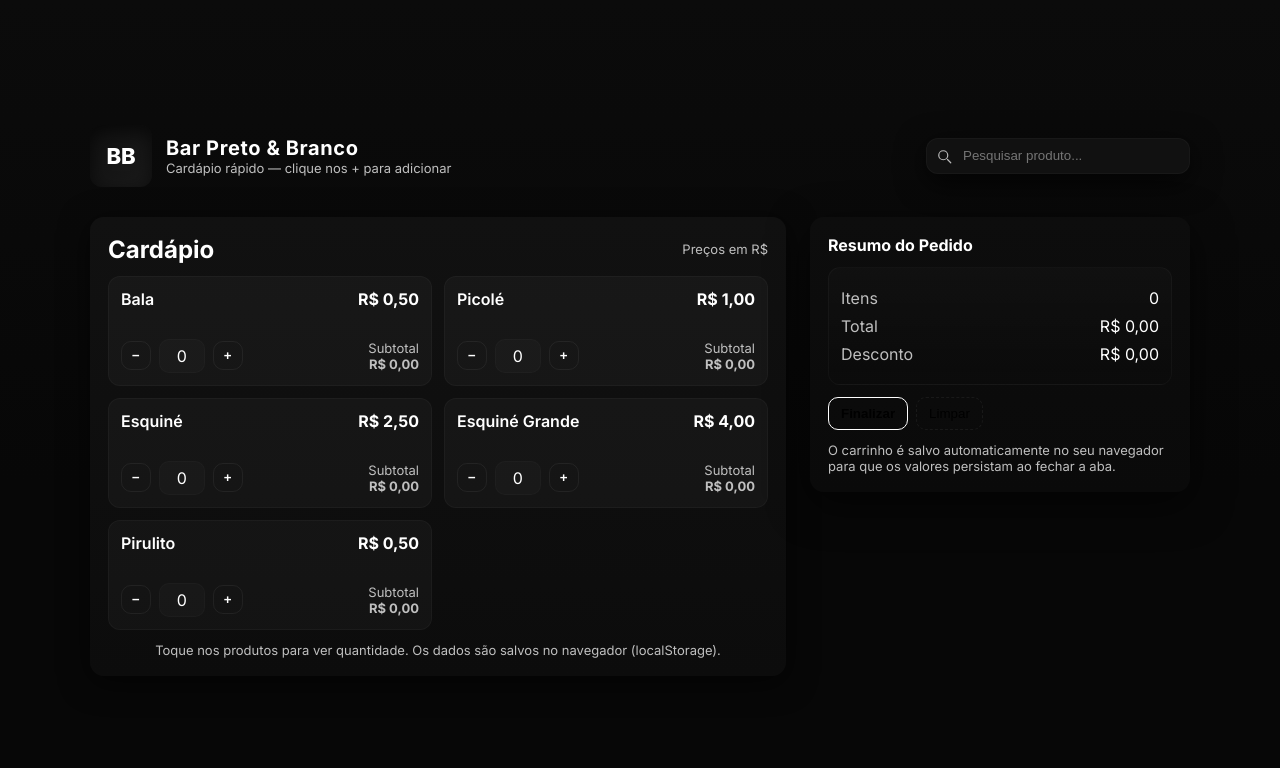
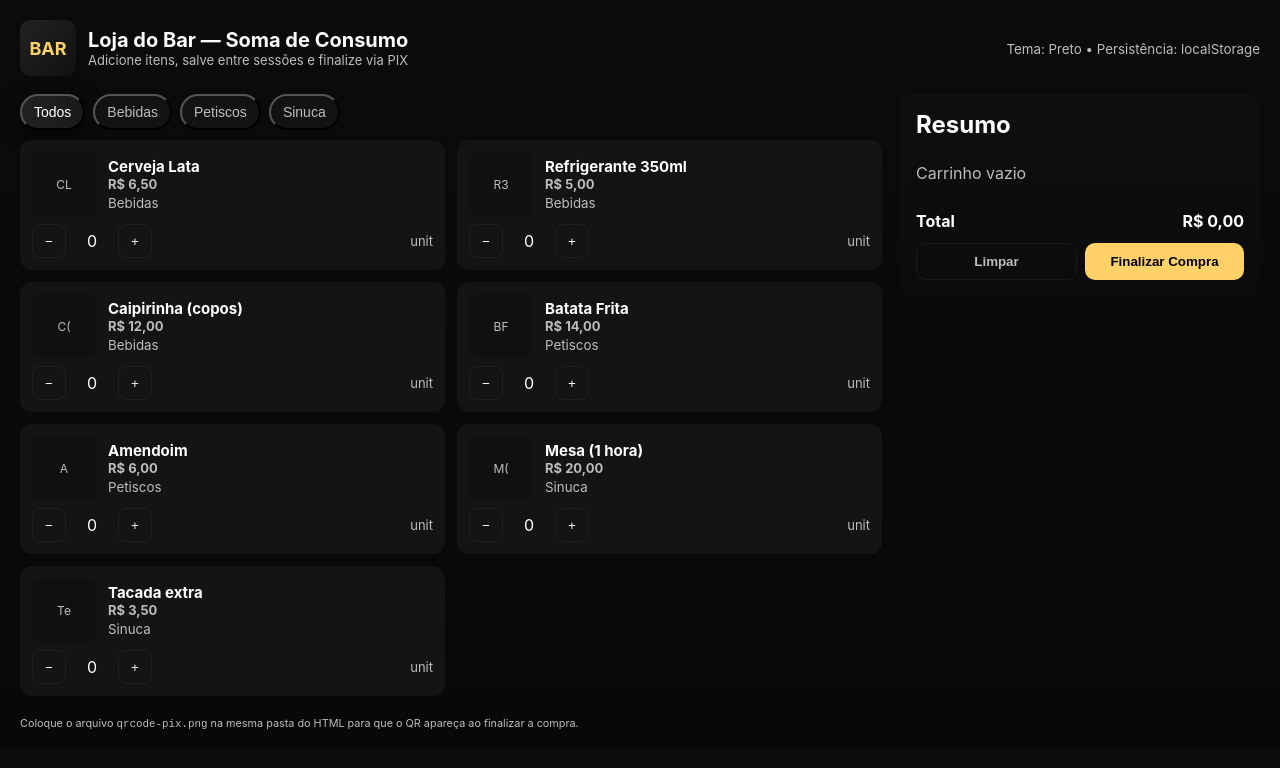
Before and after one commit to matheusgabriel001122-jpg/site, a plain HTML site: page Index.html in a window 1280 px wide. Drawn offline with Linux system fonts and the light colour scheme.

Commit message:
Update Index.html

```diff
--- a/Index.html
+++ b/Index.html
@@ -3,271 +3,314 @@
 <head>
   <meta charset="utf-8" />
   <meta name="viewport" content="width=device-width,initial-scale=1" />
-  <title>Bar Preto & Branco</title>
-  <link href="https://fonts.googleapis.com/css2?family=Inter:wght@300;400;600;700;800&display=swap" rel="stylesheet">
+  <title>Loja de Bar — Soma de Consumo</title>
   <style>
     :root{
       --bg:#0b0b0b;
-      --panel:#111;
-      --muted:#bfbfbf;
-      --accent:#fff;
+      --card:#141414;
+      --muted:#bdbdbd;
+      --accent:#ffd166;
       --glass: rgba(255,255,255,0.03);
-      --glass-2: rgba(255,255,255,0.02);
-      --radius:14px;
-      font-family: 'Inter', system-ui, -apple-system, 'Segoe UI', Roboto, 'Helvetica Neue', Arial;
     }
     *{box-sizing:border-box}
-    html,body{height:100%}
     body{
       margin:0;
-      min-height:100vh;
-      background:linear-gradient(180deg,var(--bg),#070707 60%);
-      color:var(--accent);
+      font-family:Inter, system-ui, -apple-system, 'Segoe UI', Roboto, 'Helvetica Neue', Arial;
+      background:linear-gradient(180deg,var(--bg),#080808);
+      color:#fff;
       -webkit-font-smoothing:antialiased;
       -moz-osx-font-smoothing:grayscale;
-      padding:28px;
-      display:flex;
-      align-items:center;
-      justify-content:center;
-    }
-
-    .container{
-      width:100%;
-      max-width:1100px;
-      display:grid;
-      grid-template-columns: 1fr 380px;
-      gap:24px;
-      align-items:start;
+      padding:20px;
     }
 
     header{
-      grid-column:1 / -1;
-      display:flex;
-      align-items:center;
-      justify-content:space-between;
-      gap:12px;
-      margin-bottom:6px;
+      display:flex;align-items:center;justify-content:space-between;gap:12px;margin-bottom:18px;
     }
     .brand{
-      display:flex;align-items:center;gap:14px
+      display:flex;gap:12px;align-items:center
     }
-    .logo{
-      width:62px;height:62px;border-radius:12px;background:linear-gradient(135deg,#111,#1a1a1a);display:flex;align-items:center;justify-content:center;font-weight:800;font-size:22px;color:var(--accent);box-shadow:0 6px 18px rgba(0,0,0,0.6) inset;
-    }
-    h1{margin:0;font-size:20px;letter-spacing:0.6px}
-    p.subtitle{margin:0;color:var(--muted);font-size:13px}
+    .logo{width:56px;height:56px;border-radius:10px;background:linear-gradient(135deg,#222,#111);display:flex;align-items:center;justify-content:center;font-weight:700;color:var(--accent);font-size:18px}
+    h1{margin:0;font-size:20px}
+    p.lead{margin:0;color:var(--muted);font-size:13px}
 
-    .search{
-      display:flex;gap:8px;align-items:center;background:var(--panel);padding:8px;border-radius:12px;border:1px solid rgba(255,255,255,0.03);
-      box-shadow:0 8px 30px rgba(0,0,0,0.7);
-    }
-    .search input{background:transparent;border:0;outline:none;color:var(--accent);width:220px}
+    main{display:grid;grid-template-columns:1fr 360px;gap:18px;align-items:start}
 
-    .menu{
-      background:linear-gradient(180deg,var(--panel),#0c0c0c);
-      border-radius:var(--radius);
-      padding:18px;
-      box-shadow:0 6px 30px rgba(0,0,0,0.6);
-    }
+    /* left: produtos */
+    .controls{display:flex;gap:8px;flex-wrap:wrap;margin-bottom:10px}
+    .tab{background:var(--glass);padding:8px 12px;border-radius:999px;cursor:pointer;color:var(--muted);font-size:14px}
+    .tab.active{background:linear-gradient(90deg,#222,#1a1a1a);color:#fff;box-shadow:0 4px 18px rgba(0,0,0,0.6)}
 
-    .menu-grid{display:grid;grid-template-columns:repeat(2,1fr);gap:12px}
-
-    .card{
-      background:var(--glass);
-      border-radius:12px;padding:12px;border:1px solid rgba(255,255,255,0.03);
-      display:flex;flex-direction:column;gap:8px;min-height:110px;justify-content:space-between;transition:transform .18s ease, box-shadow .18s ease;
-    }
-    .card:hover{transform:translateY(-6px);box-shadow:0 20px 40px rgba(0,0,0,0.6)}
-
-    .meta{display:flex;align-items:center;justify-content:space-between}
-    .meta .name{font-weight:600}
+    .products{display:grid;grid-template-columns:repeat(2,1fr);gap:12px}
+    .product{background:var(--card);border-radius:12px;padding:12px;display:flex;flex-direction:column;gap:8px}
+    .product .top{display:flex;gap:12px;align-items:center}
+    .thumb{width:64px;height:64px;border-radius:8px;background:#111;display:flex;align-items:center;justify-content:center;color:var(--muted);font-size:12px}
+    .meta{flex:1}
+    .meta h3{margin:0;font-size:15px}
+    .meta p{margin:0;color:var(--muted);font-size:13px}
     .price{font-weight:700}
 
-    .controls{display:flex;align-items:center;gap:8px}
-    button.btn{
-      background:transparent;border:1px solid rgba(255,255,255,0.06);padding:6px 10px;border-radius:10px;color:var(--accent);cursor:pointer;font-weight:600;
-    }
-    .qty{min-width:46px;text-align:center;padding:6px 8px;border-radius:10px;background:var(--glass-2);border:1px solid rgba(255,255,255,0.02)}
+    .actions{display:flex;align-items:center;gap:8px}
+    .qty-btn{width:34px;height:34px;border-radius:8px;border:1px solid rgba(255,255,255,0.05);background:transparent;color:#fff;cursor:pointer}
+    .qty{min-width:36px;text-align:center}
 
-    /* sidebar */
-    .sidebar{
-      background:linear-gradient(180deg,#0d0d0d,#0a0a0a);
-      border-radius:var(--radius);padding:18px;position:sticky;top:28px;height:fit-content;box-shadow:0 12px 40px rgba(0,0,0,0.6)
-    }
-    .sidebar h3{margin:0;font-size:16px}
-    .totals{margin-top:12px;border-radius:12px;padding:12px;background:linear-gradient(180deg,rgba(255,255,255,0.02),transparent);border:1px solid rgba(255,255,255,0.03)}
-    .line{display:flex;justify-content:space-between;align-items:center;margin:8px 0}
-
-    .actions{display:flex;gap:8px;margin-top:12px}
-    .primary{background:transparent;border:1px solid var(--accent);padding:8px 12px;border-radius:10px;cursor:pointer;font-weight:700}
-    .ghost{background:transparent;border:1px dashed rgba(255,255,255,0.06);padding:8px 12px;border-radius:10px;cursor:pointer}
-
-    footer{grid-column:1 / -1;margin-top:12px;text-align:center;color:var(--muted);font-size:13px}
+    /* right: resumo */
+    .cart{background:linear-gradient(180deg,#0f0f0f,#0b0b0b);padding:16px;border-radius:14px;position:sticky;top:20px}
+    .cart h2{margin:0 0 8px 0}
+    .cart-list{max-height:320px;overflow:auto;margin-bottom:12px}
+    .cart-item{display:flex;justify-content:space-between;padding:8px 0;border-bottom:1px dashed rgba(255,255,255,0.03)}
+    .cart-item small{color:var(--muted)}
+    .totals{display:flex;justify-content:space-between;font-weight:700;margin-bottom:12px}
+    .cart-actions{display:flex;gap:8px}
+    button.btn{flex:1;padding:10px;border-radius:10px;border:0;cursor:pointer;font-weight:700}
+    .btn.clear{background:transparent;border:1px solid rgba(255,255,255,0.06);color:var(--muted)}
+    .btn.checkout{background:var(--accent);color:#000}
 
     /* modal */
-    .modal {
-      position: fixed;
-      top: 0; left: 0;
-      width: 100%; height: 100%;
-      background: rgba(0,0,0,0.7);
-      display: none;
-      align-items: center;
-      justify-content: center;
-      z-index: 1000;
-    }
-    .modal-content {
-      background: #111;
-      padding: 20px;
-      border-radius: 12px;
-      text-align: center;
-      max-width: 400px;
-      width: 90%;
-      box-shadow: 0 10px 30px rgba(0,0,0,0.8);
-    }
-    .modal-content img {
-      max-width: 100%;
-      border-radius: 10px;
-      margin: 12px 0;
-    }
-    .close {
-      background: transparent;
-      border: 0;
-      color: var(--muted);
-      font-size: 20px;
-      cursor: pointer;
-      float: right;
-    }
+    .modal{position:fixed;inset:0;display:none;align-items:center;justify-content:center;background:rgba(0,0,0,0.6);z-index:40}
+    .modal.show{display:flex}
+    .modal-card{background:#0e0e0e;padding:20px;border-radius:12px;max-width:420px;width:96%;text-align:center}
+    .modal-card img{max-width:260px;display:block;margin:12px auto}
+    .modal-card .close{margin-top:12px;padding:8px 12px;border-radius:8px;border:0;background:#222;color:#fff}
 
-    @media (max-width:880px){
-      .container{grid-template-columns:1fr;}
-      .sidebar{position:relative;top:auto}
-      .menu-grid{grid-template-columns:repeat(1,1fr)}
+    /* footer */
+    footer{margin-top:18px;color:var(--muted);font-size:13px}
+
+    /* responsive */
+    @media(max-width:900px){
+      main{grid-template-columns:1fr}
+      .products{grid-template-columns:repeat(1,1fr)}
+      .cart{position:relative}
     }
   </style>
 </head>
 <body>
-  <div class="container">
   <header>
     <div class="brand">
-        <div class="logo">BB</div>
+      <div class="logo">BAR</div>
       <div>
-          <h1>Bar Preto & Branco</h1>
-          <p class="subtitle">Cardápio rápido — clique nos + para adicionar</p>
+        <h1>Loja do Bar — Soma de Consumo</h1>
+        <p class="lead">Adicione itens, salve entre sessões e finalize via PIX</p>
       </div>
     </div>
-      <div class="search">
-        <svg width="18" height="18" viewBox="0 0 24 24" fill="none" stroke="currentColor" stroke-width="1.6" style="opacity:.7"><path d="M21 21l-4.35-4.35" stroke-linecap="round" stroke-linejoin="round"></path><circle cx="11" cy="11" r="6" stroke-linecap="round" stroke-linejoin="round"></circle></svg>
-        <input id="search" placeholder="Pesquisar produto..." />
+    <div>
+      <small style="color:var(--muted)">Tema: Preto • Persistência: localStorage</small>
     </div>
   </header>
 
-    <main class="menu">
-      <div style="display:flex;justify-content:space-between;align-items:center;margin-bottom:12px">
-        <h2 style="margin:0">Cardápio</h2>
-        <div style="color:var(--muted);font-size:13px">Preços em R$</div>
+  <main>
+    <section>
+      <div class="controls" id="categoryTabs"></div>
+      <div class="products" id="productsGrid"></div>
+    </section>
+
+    <aside>
+      <div class="cart">
+        <h2>Resumo</h2>
+        <div class="cart-list" id="cartList"></div>
+        <div class="totals">
+          <div>Total</div>
+          <div id="totalAmount">R$ 0,00</div>
         </div>
-      <div class="menu-grid" id="products"></div>
-      <footer>Toque nos produtos para ver quantidade. Os dados são salvos no navegador (localStorage).</footer>
+        <div class="cart-actions">
+          <button class="btn clear" id="clearBtn">Limpar</button>
+          <button class="btn checkout" id="checkoutBtn">Finalizar Compra</button>
+        </div>
+      </div>
+    </aside>
   </main>
 
-    <aside class="sidebar">
-      <h3>Resumo do Pedido</h3>
-      <div class="totals" id="cart">
-        <div class="line"><div style="color:var(--muted)">Itens</div><div id="cart-count">0</div></div>
-        <div class="line"><div style="color:var(--muted)">Total</div><div id="cart-total">R$ 0,00</div></div>
-        <div class="line"><div style="color:var(--muted)">Desconto</div><div id="cart-discount">R$ 0,00</div></div>
-      </div>
-      <div class="actions">
-        <button class="primary" id="checkout">Finalizar</button>
-        <button class="ghost" id="clear">Limpar</button>
-      </div>
-      <div style="margin-top:12px;color:var(--muted);font-size:13px">
-        O carrinho é salvo automaticamente no seu navegador para que os valores persistam ao fechar a aba.
-      </div>
-    </aside>
-  </div>
+  <footer>
+    <small>Coloque o arquivo <code>qrcode-pix.png</code> na mesma pasta do HTML para que o QR apareça ao finalizar a compra.</small>
+  </footer>
 
+  <!-- modal PIX -->
   <div class="modal" id="pixModal">
-    <div class="modal-content">
-      <button class="close" id="closeModal">×</button>
-      <h3>Pagamento via Pix</h3>
-      <p>Escaneie o QR Code abaixo para pagar:</p>
-      <img src="qrcode-pix.png" alt="QR Code Pix">
-      <p><strong>Total: <span id="pixTotal">R$ 0,00</span></strong></p>
+    <div class="modal-card">
+      <h3>Escaneie para pagar (PIX)</h3>
+      <p id="pixValue" style="margin:0;color:var(--muted)"></p>
+      <img id="pixImg" src="qrcode-pix.png" alt="QR Code PIX" onerror="this.style.display='none'">
+      <p style="color:var(--muted);font-size:13px">Ou copie o valor e pague manualmente.</p>
+      <button class="close" id="closeModalBtn">Fechar</button>
     </div>
   </div>
 
   <script>
+    // Produtos exemplo (edite conforme precisar)
     const PRODUCTS = [
-      { id:'bala', name:'Bala', price:0.50 },
-      { id:'picole', name:'Picolé', price:1.00 },
-      { id:'esquine', name:'Esquiné', price:2.50 },
-      { id:'esquine_grande', name:'Esquiné Grande', price:4.00 },
-      { id:'pirulito', name:'Pirulito', price:0.50 }
+      {id:'b1', category:'Bebidas', name:'Cerveja Lata', price:6.5},
+      {id:'b2', category:'Bebidas', name:'Refrigerante 350ml', price:5.0},
+      {id:'b3', category:'Bebidas', name:'Caipirinha (copos)', price:12.0},
+      {id:'p1', category:'Petiscos', name:'Batata Frita', price:14.0},
+      {id:'p2', category:'Petiscos', name:'Amendoim', price:6.0},
+      {id:'s1', category:'Sinuca', name:'Mesa (1 hora)', price:20.0},
+      {id:'s2', category:'Sinuca', name:'Tacada extra', price:3.5}
     ];
 
-    let cart = {};
-    const $products = document.getElementById('products');
-    const $total = document.getElementById('cart-total');
-    const $count = document.getElementById('cart-count');
+    // Keys
+    const LS_KEY = 'loja_bar_cart_v1';
 
-    function currency(num){return num.toLocaleString('pt-BR',{style:'currency',currency:'BRL'});}
+    // Estado
+    let cart = loadCart();
+    let currentCategory = 'Todos';
 
-    function save(){localStorage.setItem('bb_cart_v1', JSON.stringify(cart));}
-    function load(){try{const raw = localStorage.getItem('bb_cart_v1'); if(raw) cart = JSON.parse(raw);}catch(e){cart={}}}
+    // DOM refs
+    const productsGrid = document.getElementById('productsGrid');
+    const categoryTabs = document.getElementById('categoryTabs');
+    const cartList = document.getElementById('cartList');
+    const totalAmount = document.getElementById('totalAmount');
+    const clearBtn = document.getElementById('clearBtn');
+    const checkoutBtn = document.getElementById('checkoutBtn');
+    const pixModal = document.getElementById('pixModal');
+    const pixValue = document.getElementById('pixValue');
+    const closeModalBtn = document.getElementById('closeModalBtn');
+    const pixImg = document.getElementById('pixImg');
 
-    function renderProducts(filter=''){
-      $products.innerHTML='';
-      const term=filter.trim().toLowerCase();
-      PRODUCTS.filter(p=>p.name.toLowerCase().includes(term)).forEach(p=>{
-        const qty=cart[p.id]||0;
-        const card=document.createElement('div');
-        card.className='card';
-        card.innerHTML=`<div><div class="meta"><div class="name">${p.name}</div><div class="price">${currency(p.price)}</div></div></div><div style="display:flex;justify-content:space-between;align-items:center"><div class="controls"><button class="btn dec" data-id="${p.id}">−</button><div class="qty" data-id="${p.id}">${qty}</div><button class="btn inc" data-id="${p.id}">+</button></div><div style="text-align:right;color:var(--muted);font-size:13px">Subtotal<br><strong id="sub-${p.id}">${currency(qty*p.price)}</strong></div></div>`;
-        $products.appendChild(card);
+    // Inicializar
+    renderCategories();
+    renderProducts();
+    renderCart();
+
+    // --- persistence ---
+    function saveCart(){
+      try{ localStorage.setItem(LS_KEY, JSON.stringify(cart)); }catch(e){console.warn('Erro ao salvar localStorage', e)}
+    }
+    function loadCart(){
+      try{
+        const raw = localStorage.getItem(LS_KEY);
+        return raw ? JSON.parse(raw) : {};
+      }catch(e){return {}};
+    }
+
+    // --- render categorias ---
+    function renderCategories(){
+      const cats = ['Todos', ...Array.from(new Set(PRODUCTS.map(p=>p.category)))];
+      categoryTabs.innerHTML='';
+      cats.forEach(cat=>{
+        const btn = document.createElement('button');
+        btn.className = 'tab' + (cat===currentCategory ? ' active' : '');
+        btn.textContent = cat;
+        btn.onclick = ()=>{ currentCategory = cat; document.querySelectorAll('.tab').forEach(t=>t.classList.remove('active')); btn.classList.add('active'); renderProducts(); };
+        categoryTabs.appendChild(btn);
       });
     }
 
-    function updateUI(){
-      let items=0, total=0;
-      for(const id in cart){
-        const qty=cart[id];
-        const product=PRODUCTS.find(p=>p.id===id);
-        if(!product) continue;
-        items+=qty;
-        total+=qty*product.price;
-        const sub=document.getElementById('sub-'+id);
-        const qtyEl=document.querySelector('.qty[data-id="'+id+'"]');
-        if(sub) sub.textContent=currency(qty*product.price);
-        if(qtyEl) qtyEl.textContent=qty;
-      }
-      $count.textContent=items;
-      $total.textContent=currency(total);
-      document.getElementById('cart-discount').textContent=currency(0);
-      save();
+    // --- render produtos ---
+    function renderProducts(){
+      const filtered = currentCategory === 'Todos' ? PRODUCTS : PRODUCTS.filter(p=>p.category===currentCategory);
+      productsGrid.innerHTML = '';
+      filtered.forEach(p=>{
+        const el = document.createElement('div'); el.className='product';
+        el.innerHTML = `
+          <div class="top">
+            <div class="thumb">${p.name.split(' ').slice(0,2).map(w=>w[0]).join('')}</div>
+            <div class="meta">
+              <h3>${p.name}</h3>
+              <p class="price">${formatCurrency(p.price)}</p>
+              <small style="color:var(--muted)">${p.category}</small>
+            </div>
+          </div>
+          <div style="display:flex;justify-content:space-between;align-items:center">
+            <div class="actions">
+              <button class="qty-btn" data-action="decrease" data-id="${p.id}">−</button>
+              <div class="qty" id="qty-${p.id}">${cart[p.id]||0}</div>
+              <button class="qty-btn" data-action="increase" data-id="${p.id}">+</button>
+            </div>
+            <div style="font-size:13px;color:var(--muted)">unit</div>
+          </div>
+        `;
+        productsGrid.appendChild(el);
+      });
+
+      // add listeners
+      document.querySelectorAll('.qty-btn').forEach(b=>{
+        b.addEventListener('click', (e)=>{
+          const id = e.currentTarget.dataset.id;
+          const act = e.currentTarget.dataset.action;
+          changeQty(id, act === 'increase' ? 1 : -1);
+        });
+      });
     }
 
-    document.addEventListener('click', e=>{
-      const inc=e.target.closest('.inc');
-      const dec=e.target.closest('.dec');
-      if(inc){const id=inc.dataset.id; cart[id]=(cart[id]||0)+1; updateUI();}
-      if(dec){const id=dec.dataset.id; cart[id]=Math.max(0,(cart[id]||0)-1); updateUI();}
+    function changeQty(id, delta){
+      const current = cart[id] || 0;
+      const next = Math.max(0, current + delta);
+      if(next === 0) delete cart[id]; else cart[id] = next;
+      const qtyEl = document.getElementById('qty-'+id);
+      if(qtyEl) qtyEl.textContent = cart[id]||0;
+      saveCart();
+      renderCart();
+    }
+
+    // --- render carrinho ---
+    function renderCart(){
+      cartList.innerHTML = '';
+      const items = Object.keys(cart).map(id=>{
+        const prod = PRODUCTS.find(p=>p.id===id);
+        return {id, product:prod, qty:cart[id]};
+      }).filter(i=>i.product);
+
+      if(items.length===0){ cartList.innerHTML = '<p style="color:var(--muted)">Carrinho vazio</p>'; }
+      items.forEach(it=>{
+        const row = document.createElement('div'); row.className='cart-item';
+        const name = document.createElement('div'); name.innerHTML = `<div>${it.product.name}</div><small>${it.qty} x ${formatCurrency(it.product.price)}</small>`;
+        const right = document.createElement('div'); right.innerHTML = `<div>${formatCurrency(it.qty * it.product.price)}</div>`;
+        row.appendChild(name); row.appendChild(right);
+        cartList.appendChild(row);
       });
 
-    document.getElementById('clear').addEventListener('click',()=>{if(confirm('Limpar carrinho?')){cart={}; save(); renderProducts(document.getElementById('search').value); updateUI();}});
+      const total = items.reduce((s,i)=>s + i.qty * i.product.price, 0);
+      totalAmount.textContent = formatCurrency(total);
+    }
 
-    document.getElementById('checkout').addEventListener('click',()=>{
-      const items=Object.values(cart).reduce((s,n)=>s+n,0);
-      const total=Object.entries(cart).reduce((s,[id,n])=>{const p=PRODUCTS.find(x=>x.id===id); return s+(p?p.price*n:0);},0);
-      if(items===0){alert('Carrinho vazio. Adicione produtos antes de finalizar.'); return;}
-      document.getElementById('pixTotal').textContent=currency(total);
-      document.getElementById('pixModal').style.display='flex';
+    // formato BRL
+    function formatCurrency(v){
+      return new Intl.NumberFormat('pt-BR',{style:'currency',currency:'BRL'}).format(v);
+    }
+
+    // limpar carrinho
+    clearBtn.addEventListener('click', ()=>{
+      if(confirm('Deseja limpar todo o carrinho?')){
+        cart = {};
+        saveCart();
+        renderProducts();
+        renderCart();
+      }
     });
 
-    document.getElementById('closeModal').addEventListener('click',()=>{document.getElementById('pixModal').style.display='none';});
-    document.getElementById('search').addEventListener('input', e=>{renderProducts(e.target.value); updateUI();});
+    // finalizar compra
+    checkoutBtn.addEventListener('click', ()=>{
+      const total = Object.keys(cart).reduce((s,id)=>{
+        const p = PRODUCTS.find(x=>x.id===id); return s + (p ? p.price * cart[id] : 0);
+      },0);
+      if(total <= 0){ alert('Seu carrinho está vazio.'); return; }
+      pixValue.textContent = formatCurrency(total);
+      // show modal
+      pixModal.classList.add('show');
+      // try to show image — image is expected at qrcode-pix.png
+      // If user wants dynamic qr generation, deve integrar API externa ou biblioteca.
+    });
 
-    load(); renderProducts(); updateUI();
+    closeModalBtn.addEventListener('click', ()=>{ pixModal.classList.remove('show'); });
+
+    // fechar modal com ESC ou clique no overlay
+    pixModal.addEventListener('click', (e)=>{ if(e.target===pixModal) pixModal.classList.remove('show'); });
+    document.addEventListener('keydown', (e)=>{ if(e.key==='Escape') pixModal.classList.remove('show'); });
+
+    // -- útil: permite alterar produtos facilmente no topo PRODUCTS array --
+
+    // Export/Import simples (opcional) — copia o JSON do carrinho
+    // (voce pode remover essas funções se nao quiser)
+    function exportCart(){ return JSON.stringify(cart); }
+    function importCart(json){ try{ cart = JSON.parse(json)||{}; saveCart(); renderProducts(); renderCart(); }catch(e){alert('JSON inválido')} }
+
+    // Permitir clicar no total para copiar valor
+    totalAmount.addEventListener('click', ()=>{
+      const text = totalAmount.textContent || '';
+      navigator.clipboard?.writeText(text).then(()=>{
+        alert('Total copiado: ' + text);
+      }).catch(()=>{});
+    });
+
   </script>
 </body>
 </html>
```
Lines whose indentation alone changed are shown as unchanged.
